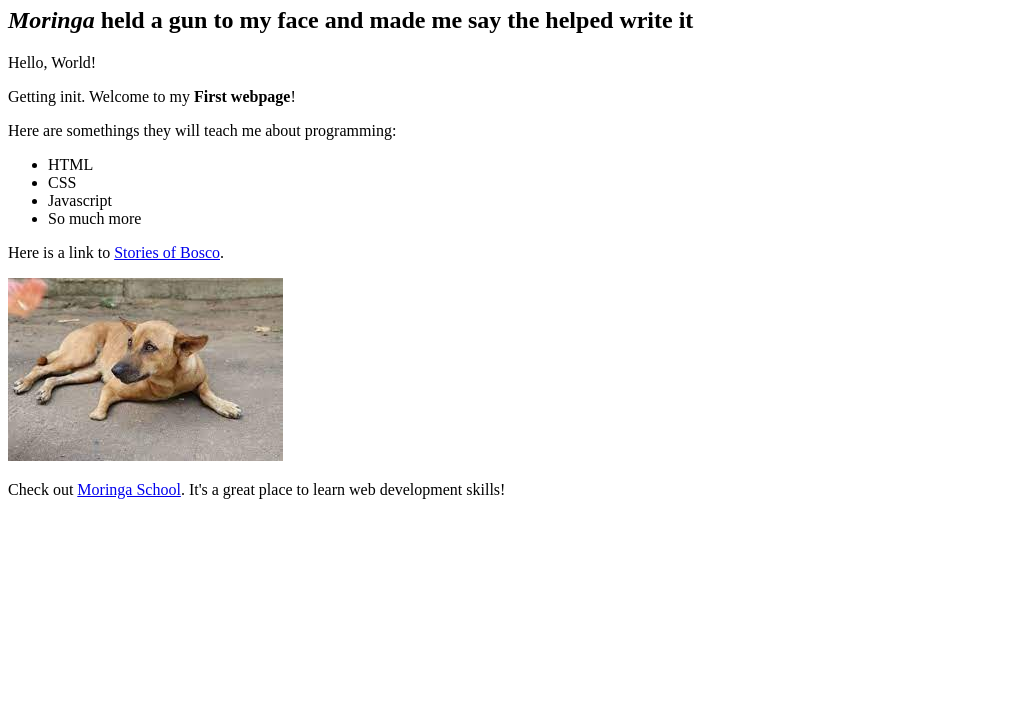
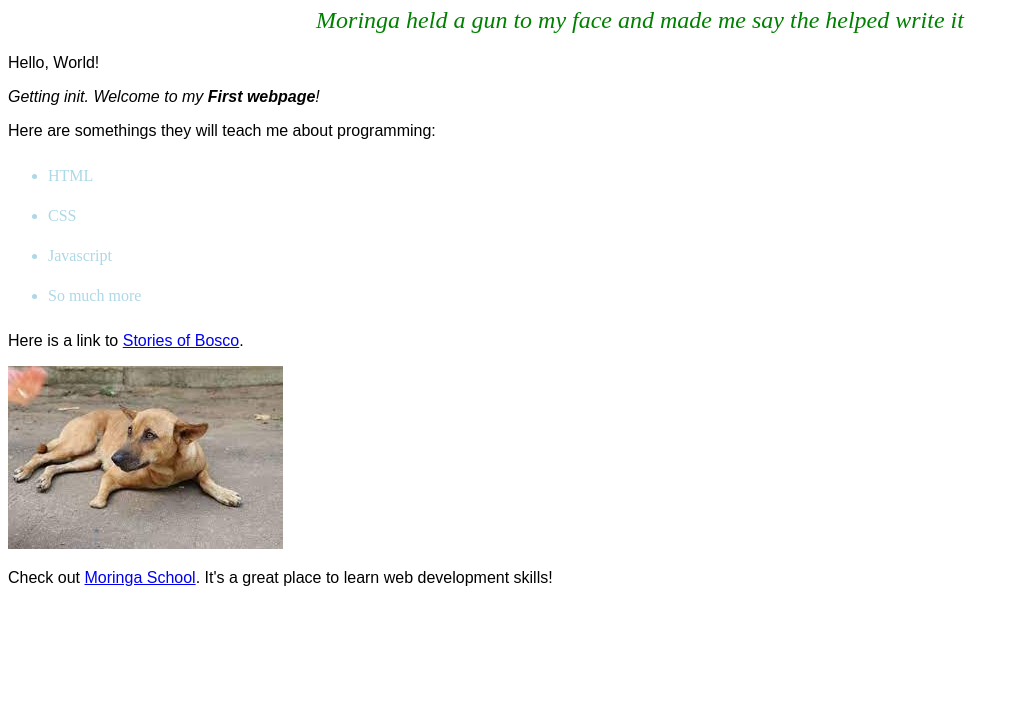
Before and after one commit to ernest254/my-first-webpage, a plain HTML site: page index.html in a window 1280 px wide. Shown: the part 73-800 px from the top of the page, without its empty margins (0-1020 px from the left). Drawn offline with Linux system fonts and the light colour scheme.

Commit message:
change name to index.html

```diff
--- /dev/null
+++ b/css/styles.css
@@ -0,0 +1,22 @@
+h1{
+  color: blue;
+  text-align: center;
+}
+h2{
+  color: green;
+  font-style: italic;
+  text-align: center;
+}
+p{
+  font-family: sans-serif;
+}
+ul{
+  line-height: 40px;
+  color: lightblue;
+}
+p.italic{
+  font-style: italic;
+}
+h2.thick{
+  font-weight: normal;
+}
--- a/my-first-webpage.html
+++ b/index.html
@@ -2,13 +2,14 @@
 <html>
   <head>
     <title>My First Webpage!</title>
+    <link href="css/styles.css" rel="stylesheet" type="text/css">
   </head>
   <body>
     <h1>My First Webpage</h1>
-    <h2><em>Moringa</em> held a gun to my face and made me say the helped write it</h2>
+    <h2 class="thick"><em>Moringa</em> held a gun to my face and made me say the helped write it</h2>
 
     <p>Hello, World!</p>
-    <p>Getting init. Welcome to my <strong>First webpage</strong>!</p>
+    <p  class="italic">Getting init. Welcome to my <strong>First webpage</strong>!</p>
 
     <p>Here are somethings they will teach me about programming:</p>
     <ul>
```
